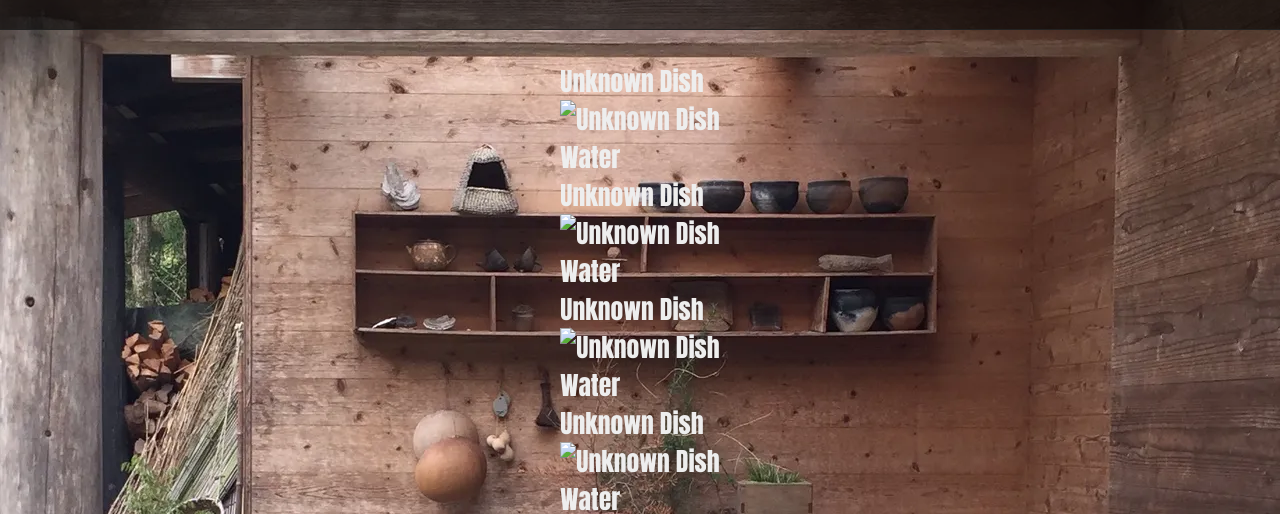
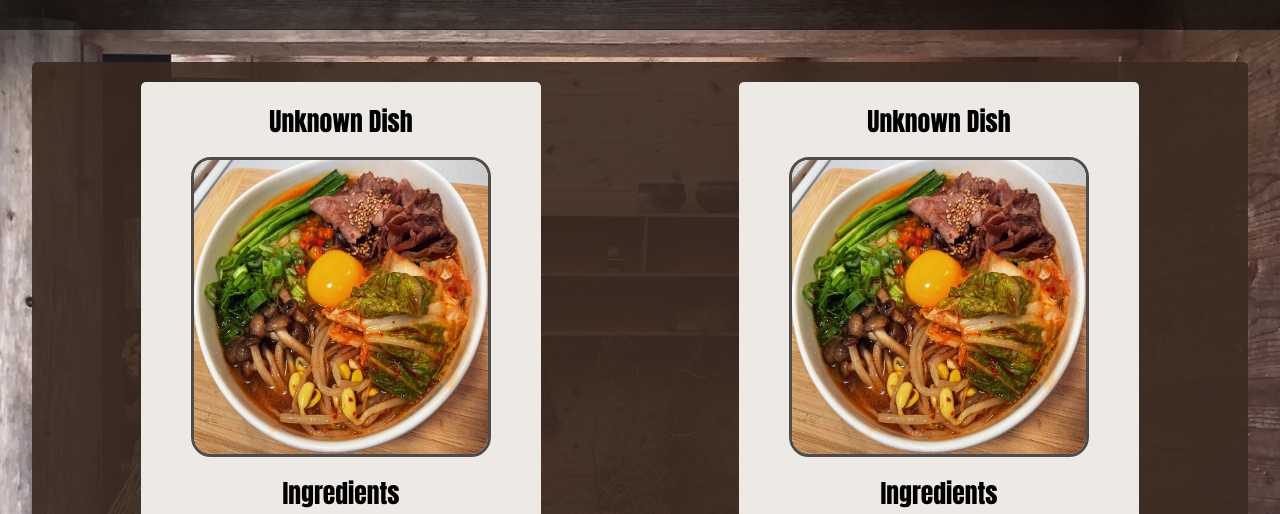
Before and after one commit to jakemcco/odin-restaurant, a plain HTML site: page index.html in a window 1280 px wide. Both pictures are taken after a click on the button "Menu". Shown: the part 286-800 px from the top of the page. Drawn offline with Linux system fonts and the light colour scheme.

Commit message:
Adjust menu grid styling

```diff
--- a/style.css
+++ b/style.css
@@ -1,12 +1,13 @@
 
 :root {
-    --font-color: #eee;
+    --font-color: var(--creamy);/* #eee; */
     --font-color-dark: #aaa;
     --border-color: #222;
     --background-header:rgba(39, 39, 39, 0.8);
     --background-light: rgba(0, 0, 0, 0.6);
     --background-light-hover: rgba(99, 99, 99, 0.4);
     --background-dark: rgba(0, 0, 0, 0.8);
+    --creamy: rgb(237 233 229);
   }
 
 *,
@@ -45,7 +46,6 @@
     height: 100vh;
 }
 
-
 /* Header */
 .header {
     display: flex;
@@ -61,7 +61,6 @@
 .restaurant-name {
     font-size: 5rem;
     margin-bottom: 3rem;
-
 }
 
 nav {
@@ -102,7 +101,6 @@
     margin-top: 20%;
     width: 100%;
     background-color: var(--background-light);
-
     display: flex;
     flex-direction: column;
     align-items: center;
@@ -112,6 +110,56 @@
     gap: 20px;
 }
 
+.menu {
+    width:100%;
+    /* display: flex;
+    justify-content: center;
+    align-items: center; */
+}
+
+
+.menu-grid {
+    display: grid;
+    grid-template-columns: repeat(auto-fit, minmax(400px, 1fr));
+    justify-items: center;
+    align-items: center;
+
+    padding: 20px;
+    gap: 20px;
+    background-color:rgb(58 43 33 / 90%);
+    border-radius: 5px;
+}
+
+.menu-card {
+    height: 450px;
+    width: 400px;
+    padding: 20px;
+
+    background-color: var(--creamy);
+    color: black;
+
+    /*
+    rgb(233 214 194);
+    rgb(116 69 41 / 90%);
+    rgb(92 124 79 / 90%);
+    */
+    border-radius: 5px;
+
+    /* display: block;
+    text-align: center;
+    gap: 10px; */
+    display: flex;
+    flex-direction: column;
+    align-items: center;
+    justify-content: space-between;
+}
+.dish-img {
+    height: 300px;
+    width: 300px;
+    border-style: solid;
+    border-color: #000000ab;
+    border-radius: 20px;
+}
 
 /* Footer */
 .footer {
```
Also changed, not shown: images/nongshim-shin-ramyun.jpg (added), main.js.
